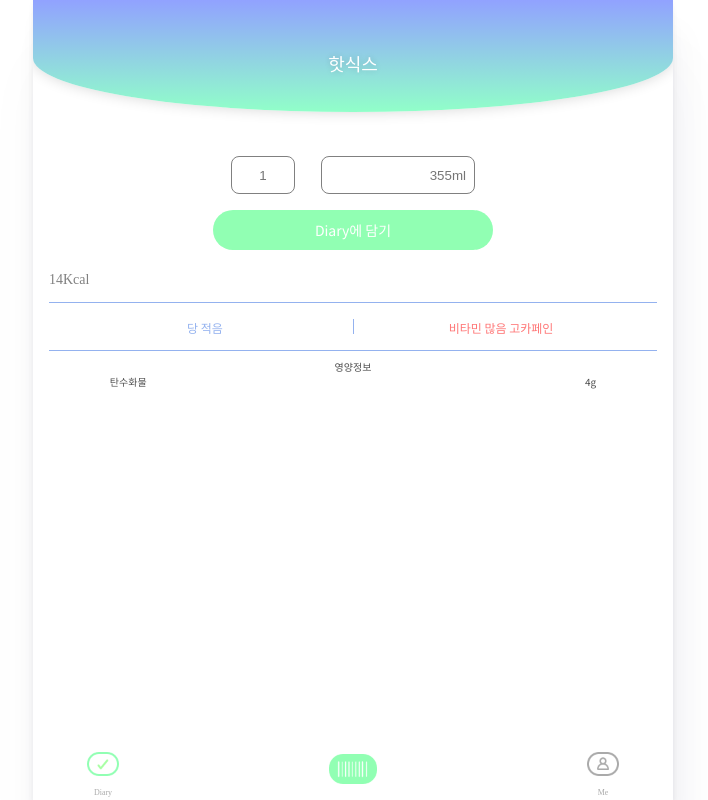
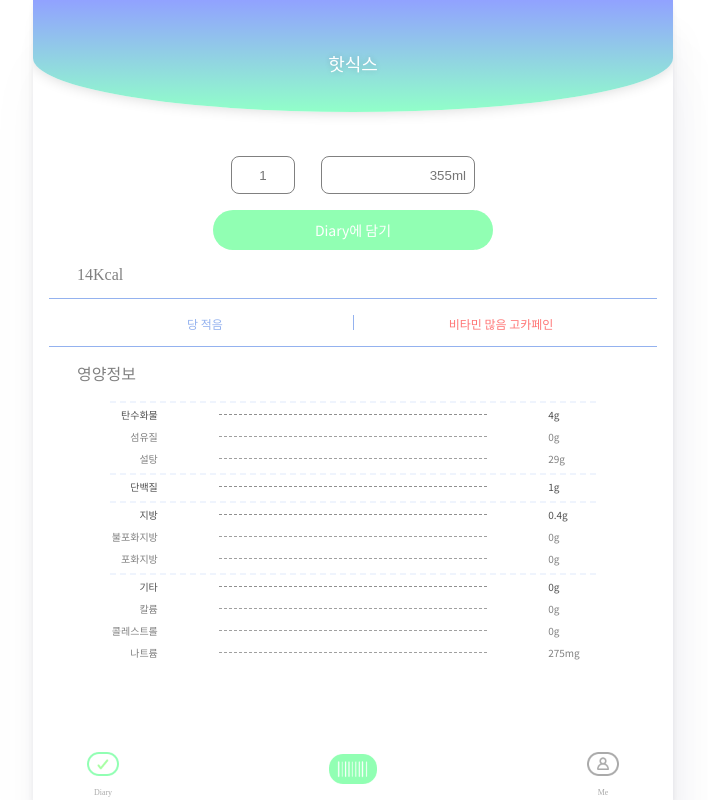
Before and after one commit to LeeJaeWonLJW/4th-Industry-Revolution-hw-sw-hackathon, a Vue app: page /tab/mealdetail in a window 1280 px wide. Shown: the whole page, without its empty margins (287-995 px from the left). Built offline with nearby package versions, Linux system fonts and the light colour scheme; a web font is replaced by a local one.

Commit message:
02:10:00

```diff
--- a/src/components/MealDetail.vue
+++ b/src/components/MealDetail.vue
@@ -13,7 +13,7 @@
       </div>
       <div class="fd-btn fd-btn-lg">Diary에 담기</div>
 
-      <p class="kcal">14Kcal</p>
+      <p class="title">14Kcal</p>
       <div class="pigure">
         <div class="pull-left">당 적음</div>
         <div class="pull-right">비타민 많음 고카페인</div>
@@ -21,9 +21,49 @@
 
       <p class="title">영양정보</p>
       <ul class="nut">
-        <li>
+        <li class="bold">
           <span class="nut-name">탄수화물</span>
           <span class="nut-val">4g</span>
+        </li>
+        <li>
+          <span class="nut-name">섬유질</span>
+          <span class="nut-val">0g</span>
+        </li>
+        <li>
+          <span class="nut-name">설탕</span>
+          <span class="nut-val">29g</span>
+        </li>
+        <li class="bold">
+          <span class="nut-name">단백질</span>
+          <span class="nut-val">1g</span>
+        </li>
+        <li class="bold">
+          <span class="nut-name">지방</span>
+          <span class="nut-val">0.4g</span>
+        </li>
+        <li>
+          <span class="nut-name">불포화지방</span>
+          <span class="nut-val">0g</span>
+        </li>
+        <li>
+          <span class="nut-name">포화지방</span>
+          <span class="nut-val">0g</span>
+        </li>
+        <li class="bold">
+          <span class="nut-name">기타</span>
+          <span class="nut-val">0g</span>
+        </li>
+        <li>
+          <span class="nut-name">칼륨</span>
+          <span class="nut-val">0g</span>
+        </li>
+        <li>
+          <span class="nut-name">콜레스트롤</span>
+          <span class="nut-val">0g</span>
+        </li>
+        <li>
+          <span class="nut-name">나트륨</span>
+          <span class="nut-val">275mg</span>
         </li>
       </ul>
     </div>
@@ -43,15 +83,11 @@
   text-align: right;
   width: 142px;
 }
-.kcal {
+.contents .title {
   font-family: SofiaPro;
-  font-size: 14px;
-  font-weight: 500;
-  font-style: normal;
-  font-stretch: normal;
-  line-height: 2;
-  letter-spacing: normal;
+  font-size: 16px;
   text-align: left;
+  margin: 14px 0 14px 28px;
   color: #808080;
 }
 
@@ -88,17 +124,49 @@ ul.nut {
   list-style: none;
   margin: 0;
   padding: 0;
+
+  color: #808080;
 }
 ul.nut li {
   position: relative;
+  display: inline-block;
   width: 80%;
-  margin: 0 auto;
+  margin: 2px auto;
 }
 ul.nut li span.nut-name {
+  width: 48px;
   float: left;
+  text-align: right;
 }
 ul.nut li span.nut-val {
+  min-width: 48px;
   float: right;
+  text-align: left;
+}
+ul.nut li:after {
+  position: absolute;
+
+  width: 55%;
+  height: 1px;
+  margin: 7px auto;
+  left: 0;
+  right: 0;
+
+  border-top: 1px dashed #a0a0a0;
+  content: '';
+}
+
+ul.nut li.bold {
+  color: #505050
+}
+ul.nut li.bold:after {
+  border-top: 1px dashed #909090;
+}
+
+ul.nut li.bold {
+  padding-top: 4px;
+  border-top: 2px dashed #eff4fd;
+
 }
 
 
```
